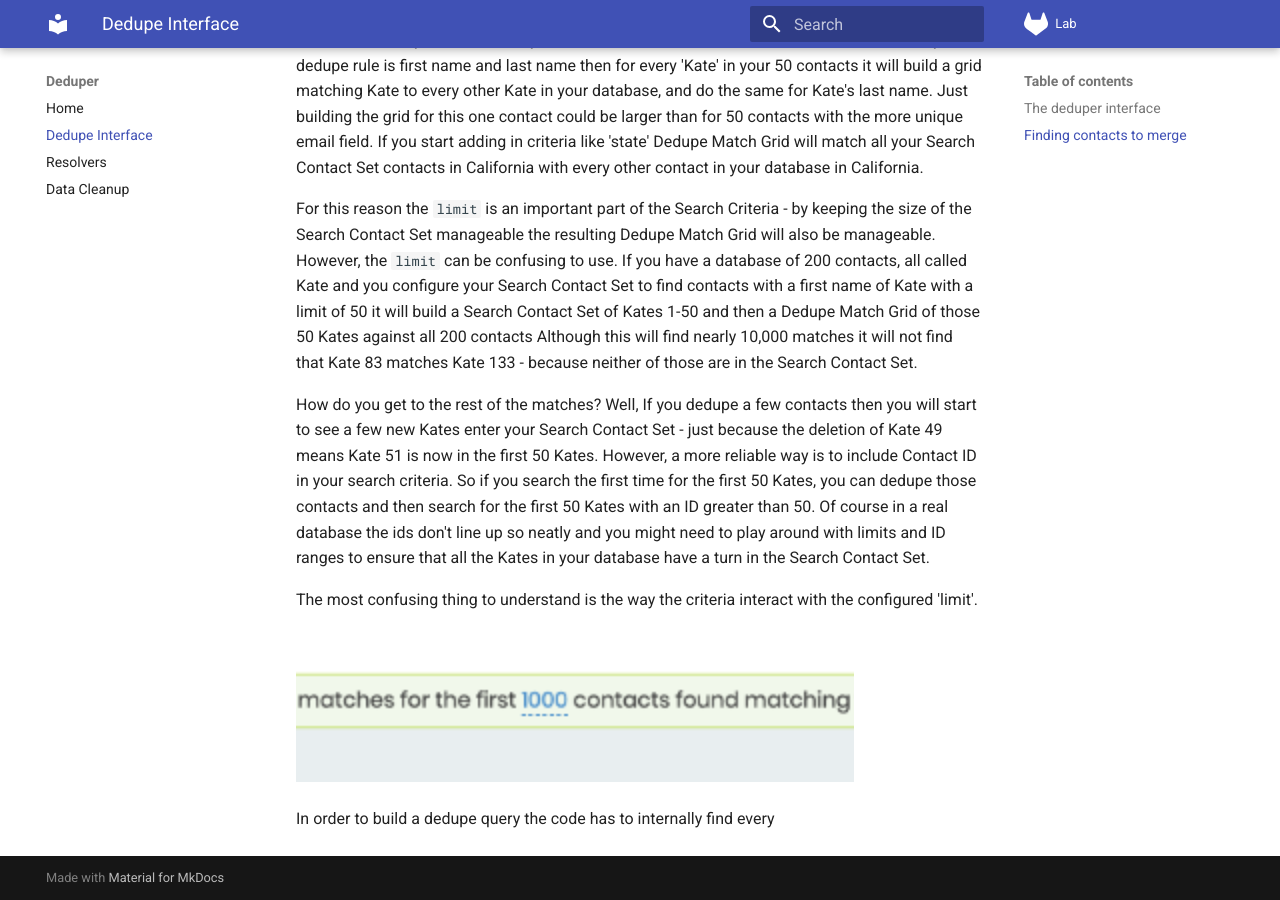
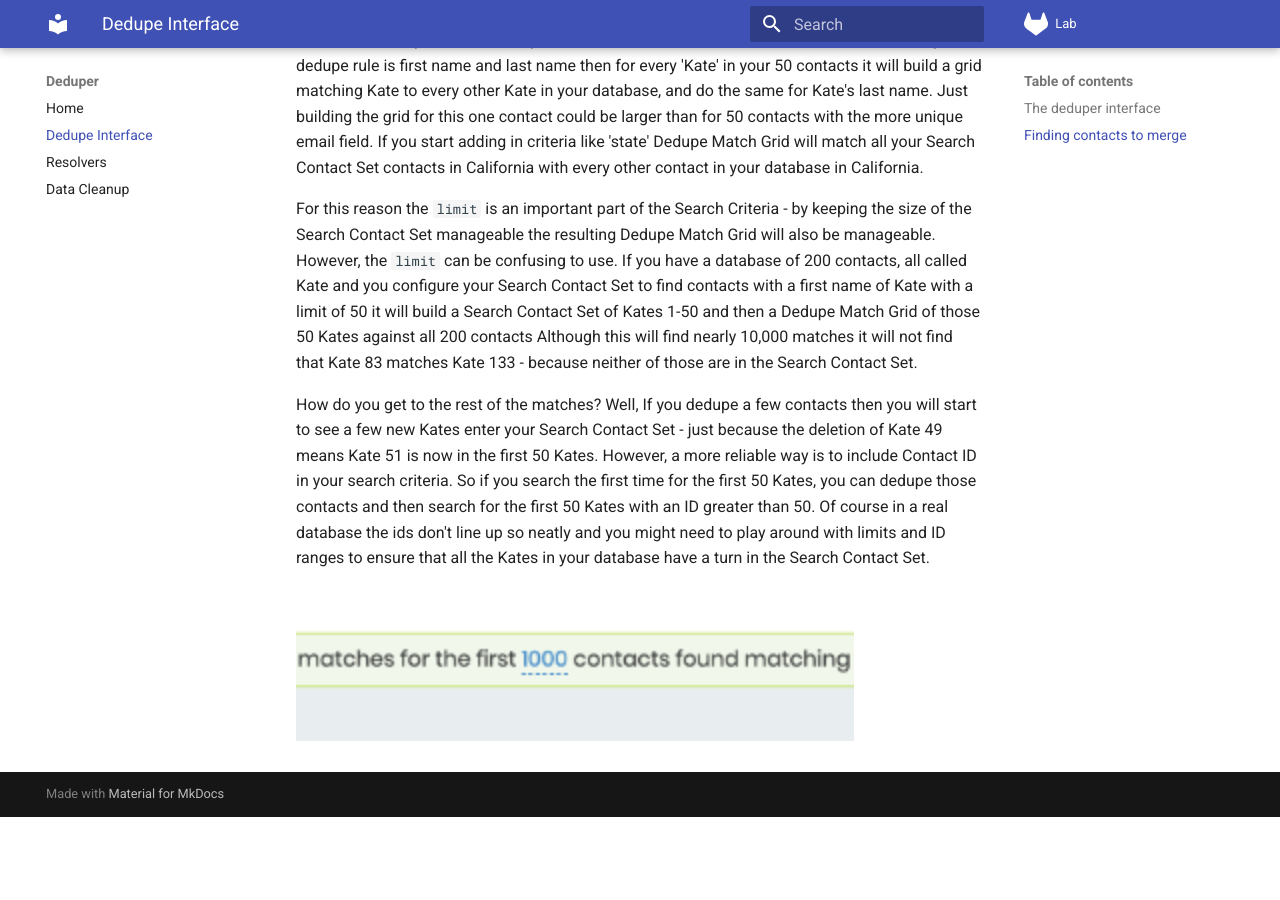
Before and after one commit to eileenmcnaughton/deduper, an MkDocs documentation site: the page built from docs/deduper-interface.md, in a window 1280 px wide and 900 px high, scrolled down 1359 px. Built offline with MkDocs 1.6.1 and Material for MkDocs 9.7.7, drawn with Linux system fonts in a browser that asks for light colours; after the commit the page ends 2176 px from its top, so only the background shows below that.

Commit message:
Update deduper-interface.md

```diff
--- a/docs/deduper-interface.md
+++ b/docs/deduper-interface.md
@@ -53,9 +53,4 @@ might need to play around with limits and ID ranges to ensure that all the Kates
 database have a turn in the Search Contact Set.
 
 
-The most confusing thing to understand is the way the criteria interact with the configured
-'limit'.
-
 ![img.png](images/limit.png)
-
-In order to build a dedupe query the code has to internally find every
```
